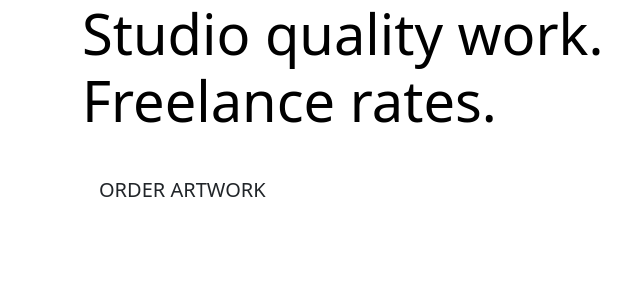
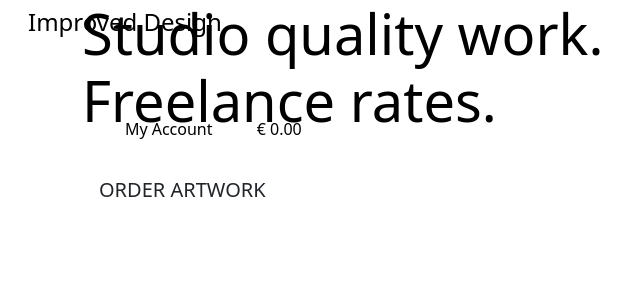
Before and after one commit to asdub/improved-telegram, a Django app: page / in a window 1280 px wide. Shown: the top 300 px of the page, without its empty margins (0-640 px from the left). Run offline with Django 3.2, Linux system fonts and the light colour scheme.

Commit message:
base.html header updated

```diff
--- a/home/templates/home/index.html
+++ b/home/templates/home/index.html
@@ -15,7 +15,7 @@
 {% block content %}
     <div class="container h-100">
         <div class="row h-100">
-            <div class="col col-md-6 my-auto">
+            <div class="col-7 col-md-6 my-auto">
                 <h1 class="display-4 banner-text text-black">
                     Studio quality work. Freelance rates.
                 </h1>
--- a/templates/base.html
+++ b/templates/base.html
@@ -31,7 +31,55 @@
     <title>Improved Design {% block title_text %}{% endblock %}</title>
   </head>
   <body>
-    <header class="container-fluid fixed-top"></header>
+    <header class="container-fluid fixed-top">
+      <div class="row">
+        <div class="col-12 col-lg-4 my-auto py-1 py-lg-0 text-lg-left">
+          <a href="{% url 'home' %}" class="nav-link nav-logo ">
+            <h4 class="logo text-black my-0">Improved Design</h4>
+        </div>
+        <div class="col-12 col-lg-4 my-auto py-1 py-lg-0">
+
+        </div>
+        <div class="col-12 col-lg-4 my-auto py-1 py-lg-0">
+          <ul class="list-inline list-unstyled text-center text-lg-right my-0">
+            <li class="list-inline-item dropdown">
+                <a class="text-black nav-link" href="#" id="user-options" data-toggle="dropdown" aria-haspopup="true" aria-expanded="false">
+                    <div class="text-center">
+                        <div><i class="fas fa-user fa-lg"></i></div>
+                        <p class="my-0">My Account</p>
+                    </div>
+                </a>
+                <div class="dropdown-menu border-0" aria-labelledby="user-options">
+                    {% if request.user.is_authenticated %}
+                        {% if request.user.is_superuser %}
+                            <a href="" class="dropdown-item">Product Management</a>
+                        {% endif %}
+                        <a href="" class="dropdown-item">My Profile</a>
+                        <a href="{% url 'account_logout' %}" class="dropdown-item">Logout</a>
+                    {% else %}
+                        <a href="{% url 'account_signup' %}" class="dropdown-item">Register</a>
+                        <a href="{% url 'account_login' %}" class="dropdown-item">Login</a>
+                    {% endif %}
+                </div>
+            </li>
+            <li class="list-inline-item">
+                <a class="{% if grand_total %}text-info font-weight-bold{% else %}text-black{% endif %} nav-link" href="">
+                    <div class="text-center">
+                        <div><i class="fas fa-shopping-bag fa-lg"></i></div>
+                        <p class="my-0">
+                            {% if grand_total %}
+                                € {{ grand_total|floatformat:2 }}
+                            {% else %}
+                                € 0.00
+                            {% endif %}
+                        </p>
+                    </div>
+                </a>
+            </li>
+        </ul>
+        </div>
+      </div>
+    </header>
 
     {% if messages %}
       <div class="message-container"></div>
```
